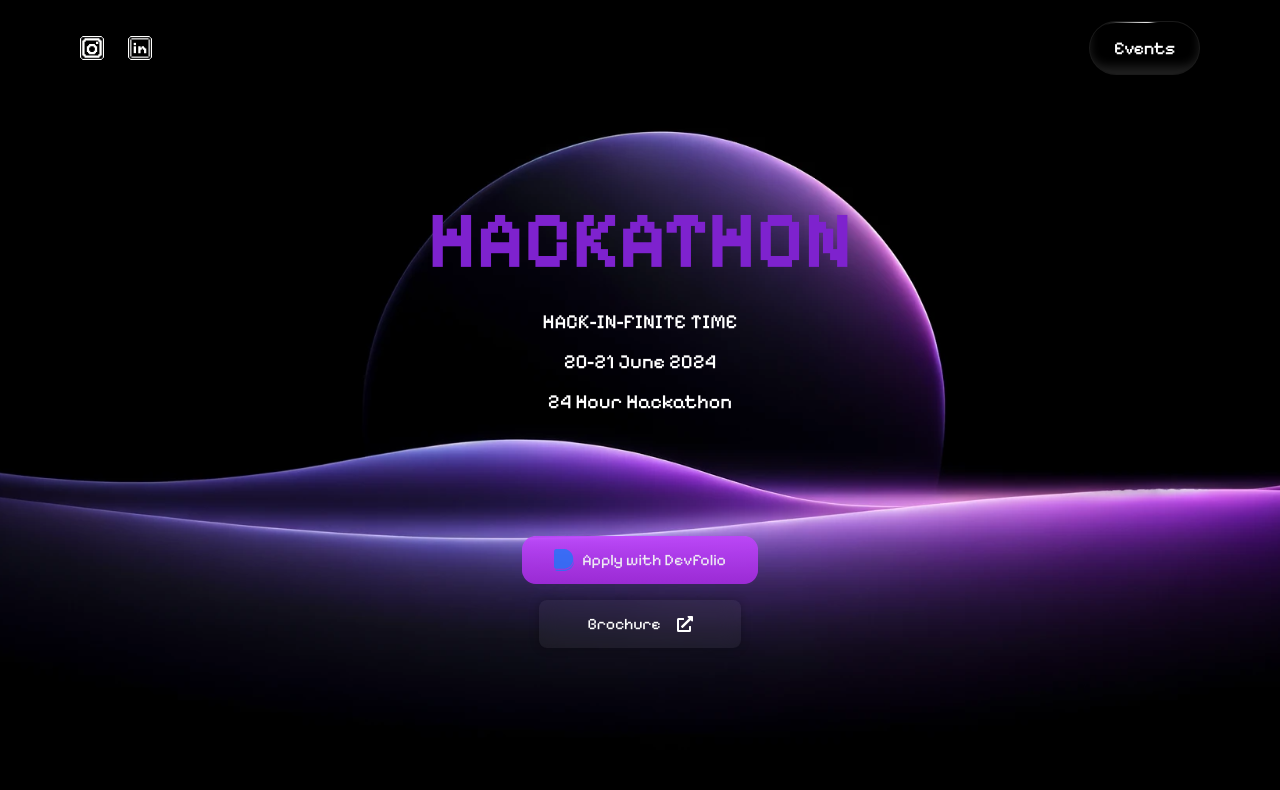
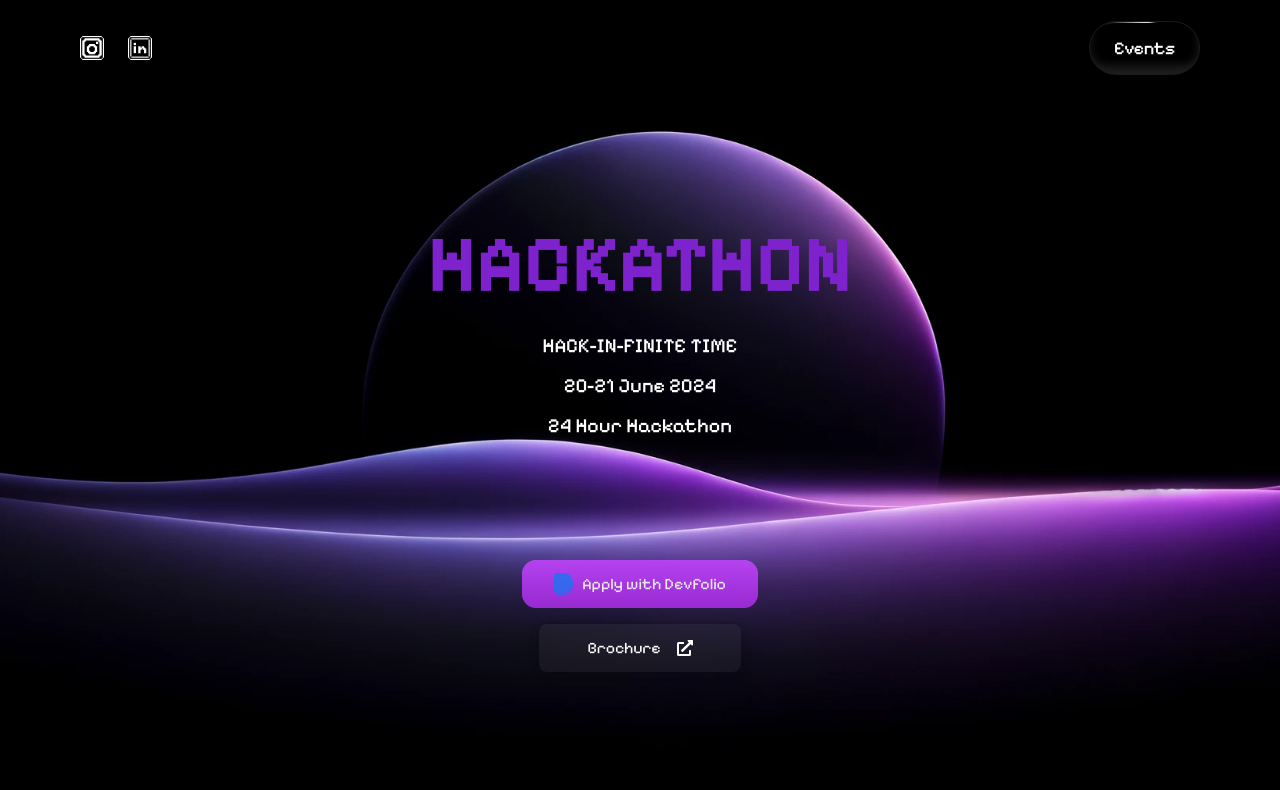
Before and after one commit to 7sumona02/tech_fest, a Next.js app: page / in a window 1280 px wide. Shown: the top 790 px of the page. Built offline with nearby package versions, Linux system fonts and the light colour scheme.

Commit message:
corrected design

```diff
--- a/app/components/Home.tsx
+++ b/app/components/Home.tsx
@@ -11,7 +11,7 @@ const Home = () => {
       <div className="background h-screen w-full">
         <div className='-translate-y-20'>
             <Navbar />
-            <div className='flex flex-col text-center pt-1'>
+            <div className='flex flex-col text-center md:pt-7 pt-1'>
                 <h1 className='md:text-[80px] text-[60px] font-bold text-purple-700'>HACKATHON</h1>
                 <div className='flex flex-col gap-3 translate-y-2'>
                     <h2 className='md:text-xl text-sm font-medium text-white'>HACK-IN-FINITE TIME</h2>
```
